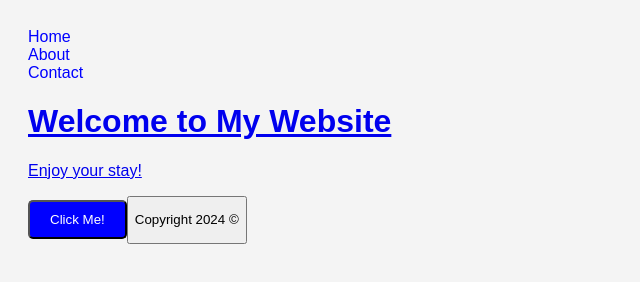
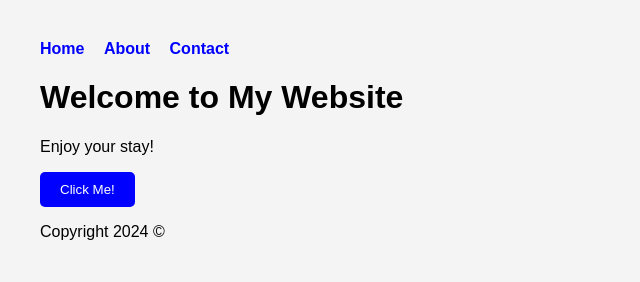
Before and after one commit to reinhard-jr/html-css-bug-hunt, a plain HTML site: page index.html in a window 1280 px wide. Shown: the whole page, without its empty margins (0-640 px from the left). Drawn offline with Linux system fonts and the light colour scheme.

Commit message:
fixed all errors

```diff
--- a/index.html
+++ b/index.html
@@ -5,24 +5,24 @@
     <meta name="viewport" content="width=device-width, initial-scale=1.0">
     <title>My Simple Page</title>
     <link rel="stylesheet" href="style.css">
-<head>  <!-- ERROR: Incorrect closing tag -->
+</head> <!-- ERROR FIXED: Corrected closing tag for <head> -->
 <body>
     <nav>
         <ul>
-            <li><a href="home.html">Home</a>  <!-- ERROR: Missing closing tag -->
+            <li><a href="home.html">Home</a></li>  <!-- ERROR FIXED: Added missing closing tag for <a> -->
             <li><a href="about.html">About</a></li>
-            <li><a href="contact.html">Contact</li>  <!-- ERROR: Missing closing tag -->
+            <li><a href="contact.html">Contact</a></li> <!-- ERROR FIXED: Added missing closing tag for <a> -->
         </ul>
     </nav>
 
     <h1>Welcome to My Website</h1>
     <p>Enjoy your stay!</p>
 
-    <button class="btn">Click Me!<button>  <!-- ERROR: Incorrect closing tag -->
+    <button class="btn">Click Me!</button>  <!-- ERROR FIXED: Corrected closing tag for <button> -->
 
     <footer>
         <p>Copyright 2024 &copy;</p>
-    <footer>  <!-- ERROR: Incorrect closing tag -->
+    </footer>  <!-- ERROR FIXED: Corrected closing tag for <footer> -->
 
 </body>
 </html>
--- a/style.css
+++ b/style.css
@@ -1,6 +1,6 @@
 body {
     font-family: Arial, sans-serif;
-    margin 20px;  /* ERROR: Missing colon */
+    margin: 20px;  /* ERROR FIXED: Added missing colon */
     padding: 20px;
     background-color: #f4f4f4;
 }
@@ -12,26 +12,26 @@ nav ul {
 }
 
 nav li {
-    display inline-block;  /* ERROR: Missing colon */
+    display: inline-block;  /* ERROR FIXED: Added missing colon */
     margin-right: 15px;
 }
 
 nav a {
     text-decoration: none;
     color: blue;
-    font-weight bold;  /* ERROR: Missing colon */
+    font-weight: bold;  /* ERROR FIXED: Added missing colon */
 }
 
 .btn {
     background-color: blue;
     color: white;
     padding: 10px 20px;
-    border none;  /* ERROR: Missing colon */
+    border: none;  /* ERROR FIXED: Added missing colon */
     cursor: pointer;
-    text-decoration: non;  /* ERROR: Incorrect value */
+    text-decoration: none;  /* ERROR FIXED: Corrected 'non' to 'none' */
     border-radius: 5px;
 }
 
 .btn:hover {
-    background color: darkblue;  /* ERROR: Missing colon */
+    background-color: darkblue;  /* ERROR FIXED: Added missing colon */
 }
```
